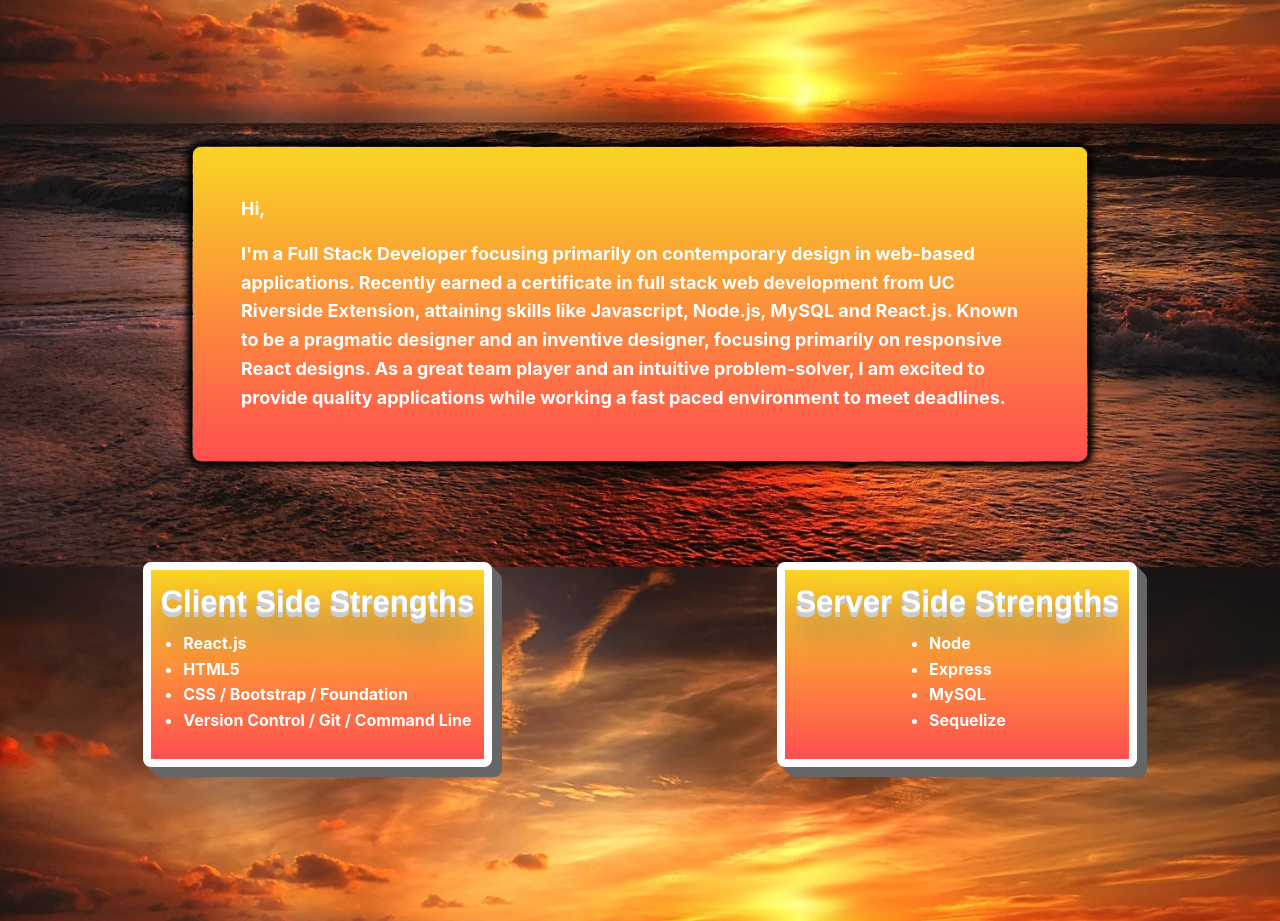
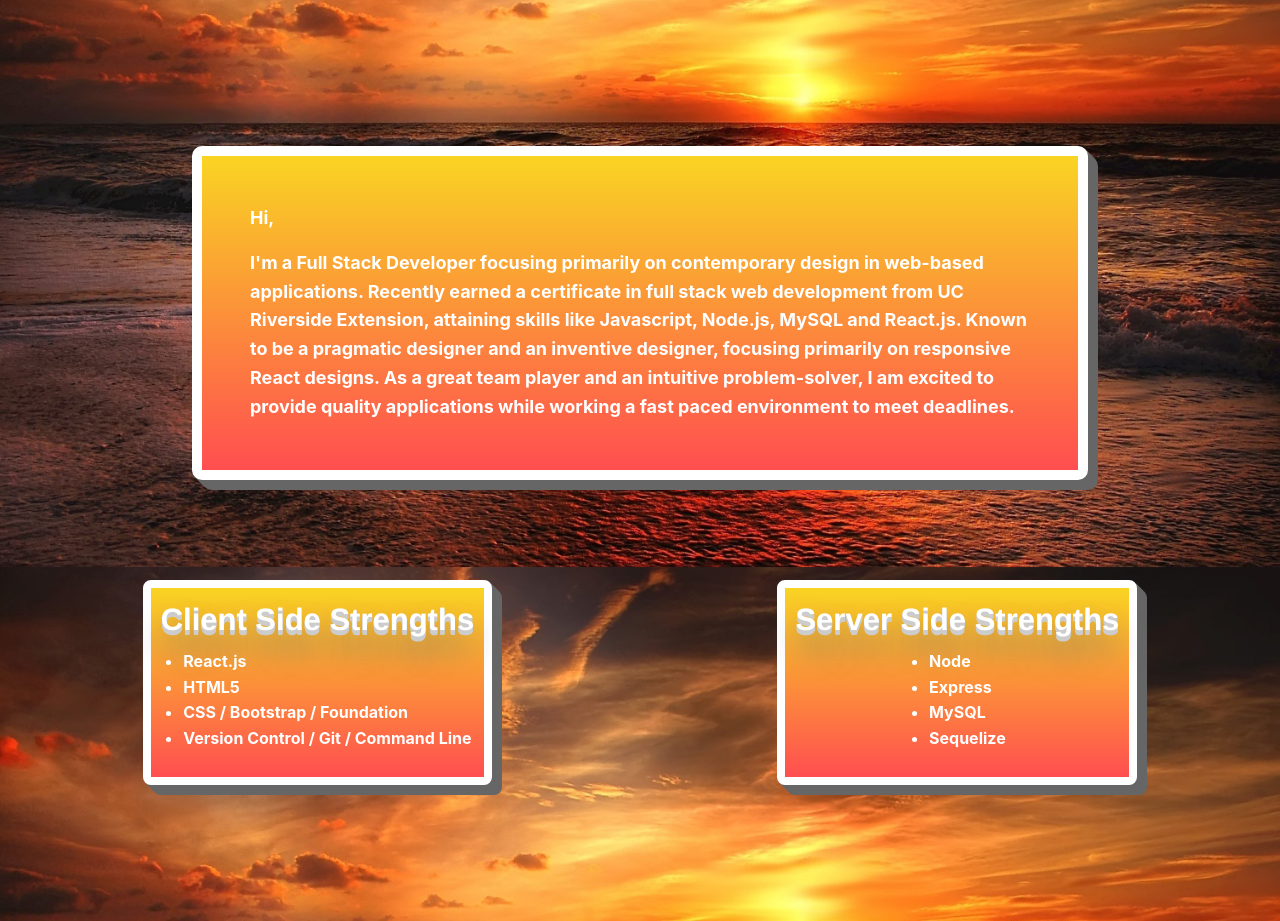
Before and after one commit to seddboi/react-portfolio, a React (Create React App) app: page / in a window 1280 px wide. Shown: the part 1135-2056 px from the top of the page. Built offline with nearby package versions, Linux system fonts and the light colour scheme.

Commit message:
added border effect fluidity

```diff
--- a/src/components/Bio/bio.css
+++ b/src/components/Bio/bio.css
@@ -7,8 +7,9 @@
     background: -webkit-linear-gradient(#F9D423, #FF4E50);  /* Chrome 10-25, Safari 5.1-6 */
     background: linear-gradient(#F9D423, #FF4E50); /* W3C, IE 10+/ Edge, Firefox 16+, Chrome 26+, Opera 12+, Safari 7+ */
     background-repeat: no-repeat;
+    border: solid 10px #ffff;
     border-radius: 10px;
-    box-shadow: 0px 0px 7px 5px #000;
+    box-shadow: 1px 1px 0 #666, 2px 2px #666, 3px 3px #666, 4px 4px #666, 5px 5px #666, 6px 6px #666, 7px 7px #666, 8px 8px #666, 9px 9px #666, 10px 10px #666;
 }
 
 @media (prefers-reduced-motion: no-preference) {
```
